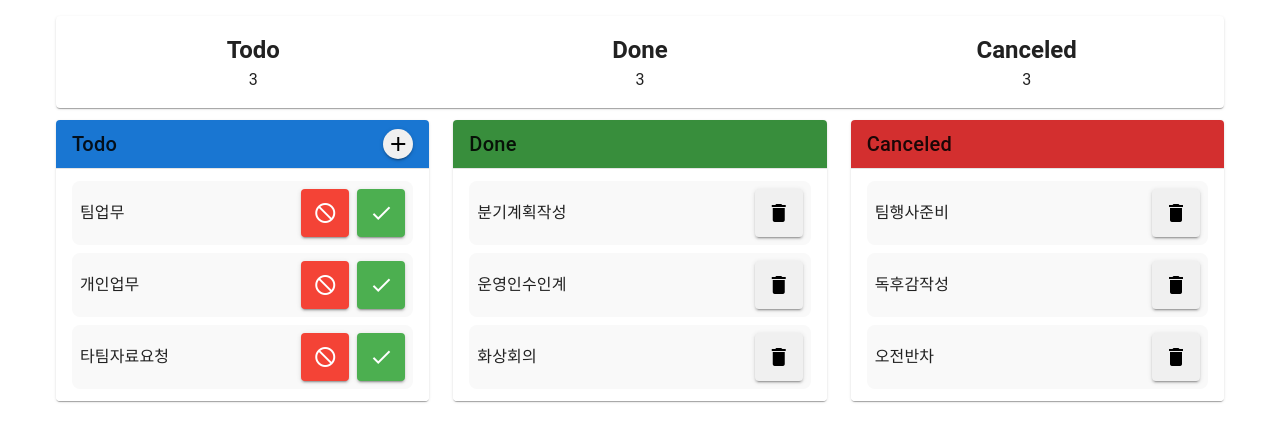
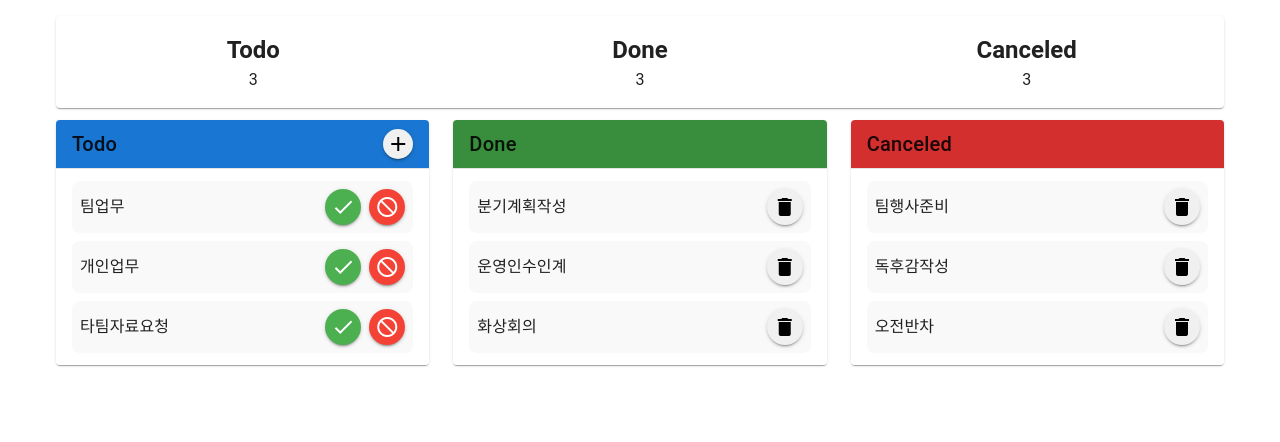
Before and after one commit to dhx515/todo_orchestrator, a Vue app: page / in a window 1280 px wide. Shown: the top 442 px of the page. Built offline with nearby package versions, Linux system fonts and the light colour scheme.

Commit message:
Design: 데이터 변경 버튼 디자인 원형으로 변경

```diff
--- a/src/components/SectionJobContents/CanceledContents.vue
+++ b/src/components/SectionJobContents/CanceledContents.vue
@@ -13,7 +13,8 @@
                     <v-btn
                         icon="mdi-delete"
                         color="#F0F0F0"
-                        class="square-btn"
+                        rounded="pill"
+                        style="width: 36px; height: 36px;"
                         @click="deleteTask(item)"
                     />
                 </v-list-item-title>
@@ -46,11 +47,4 @@ onMounted(async () => {
 .red {
     background-color: #d32f2f !important;
 }
-.square-btn {
-  height: 48px; /* 원하는 크기로 설정 */
-  width: 48px;  /* 정사각형이 되도록 높이와 동일하게 설정 */
-  min-width: 48px; /* Vuetify 버튼 기본 최소 너비 덮어쓰기 */
-  padding: 0; /* 내부 여백 제거 */
-  border-radius: 4px; /* 선택적으로 모서리를 둥글게 */
-}
 </style>
--- a/src/components/SectionJobContents/DoneContents.vue
+++ b/src/components/SectionJobContents/DoneContents.vue
@@ -13,7 +13,8 @@
                     <v-btn
                         icon="mdi-delete"
                         color="#F0F0F0"
-                        class="square-btn"
+                        rounded="pill"
+                        style="width: 36px; height: 36px;"
                         @click="deleteTask(item)"
                     />
                 </v-list-item-title>
@@ -46,11 +47,4 @@ onMounted(async () => {
 .green {
     background-color: #388e3c !important;
 }
-.square-btn {
-  height: 48px; /* 원하는 크기로 설정 */
-  width: 48px;  /* 정사각형이 되도록 높이와 동일하게 설정 */
-  min-width: 48px; /* Vuetify 버튼 기본 최소 너비 덮어쓰기 */
-  padding: 0; /* 내부 여백 제거 */
-  border-radius: 4px; /* 선택적으로 모서리를 둥글게 */
-}
 </style>
--- a/src/components/SectionJobContents/TodoContents/TodoContents.vue
+++ b/src/components/SectionJobContents/TodoContents/TodoContents.vue
@@ -24,16 +24,18 @@
                     {{ item }}
                     <div class="button-group">
                         <v-btn
+                            icon="mdi-check"
+                            color="green"
+                            rounded="pill"
+                            style="width: 36px; height: 36px;"
+                            @click="deleteTask(item)"
+                        />
+                        <v-btn
                             icon="mdi-cancel"
                             color="red"
-                            class="square-btn"
+                            rounded="pill"
+                            style="width: 36px; height: 36px;"
                             @click="cancelTask(item)"
-                        />
-                        <v-btn
-                            icon="mdi-check"
-                            color="green"
-                            class="square-btn"
-                            @click="deleteTask(item)"
                         />
                     </div>
                 </v-list-item-title>
@@ -94,22 +96,4 @@ onMounted(async () => {
     display: flex;
     gap: 8px; /* 버튼 사이 간격 */
 }
-
-.custom-btn {
-    width: 24px;  /* 버튼의 너비 */
-    height: 24px; /* 버튼의 높이 */
-    padding: 0;   /* 내부 여백 제거 */
-    margin: 0;    /* 외부 여백 제거 */
-    display: flex;
-    align-items: center;
-    justify-content: center;
-}
-
-.square-btn {
-  height: 48px; /* 원하는 크기로 설정 */
-  width: 48px;  /* 정사각형이 되도록 높이와 동일하게 설정 */
-  min-width: 48px; /* Vuetify 버튼 기본 최소 너비 덮어쓰기 */
-  padding: 0; /* 내부 여백 제거 */
-  border-radius: 4px; /* 선택적으로 모서리를 둥글게 */
-}
 </style>
```
